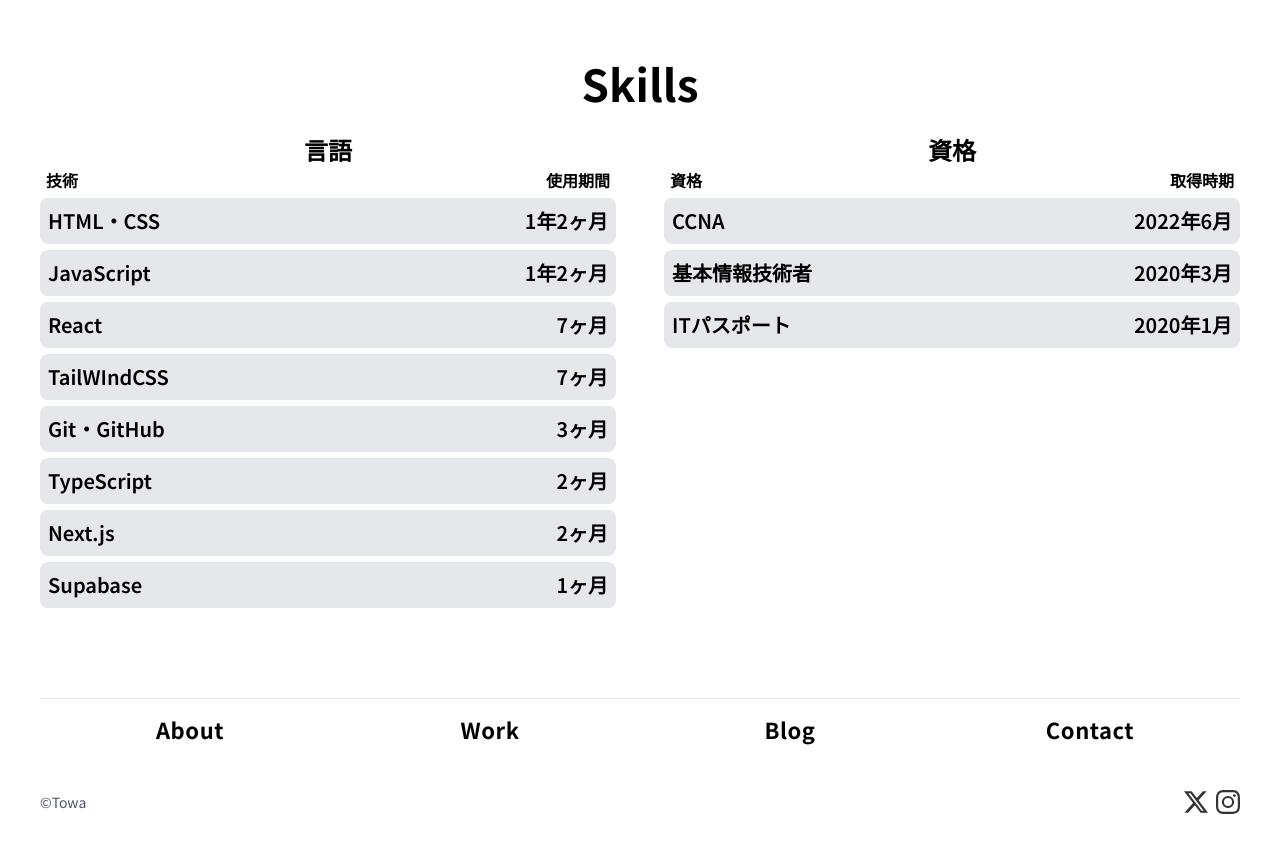
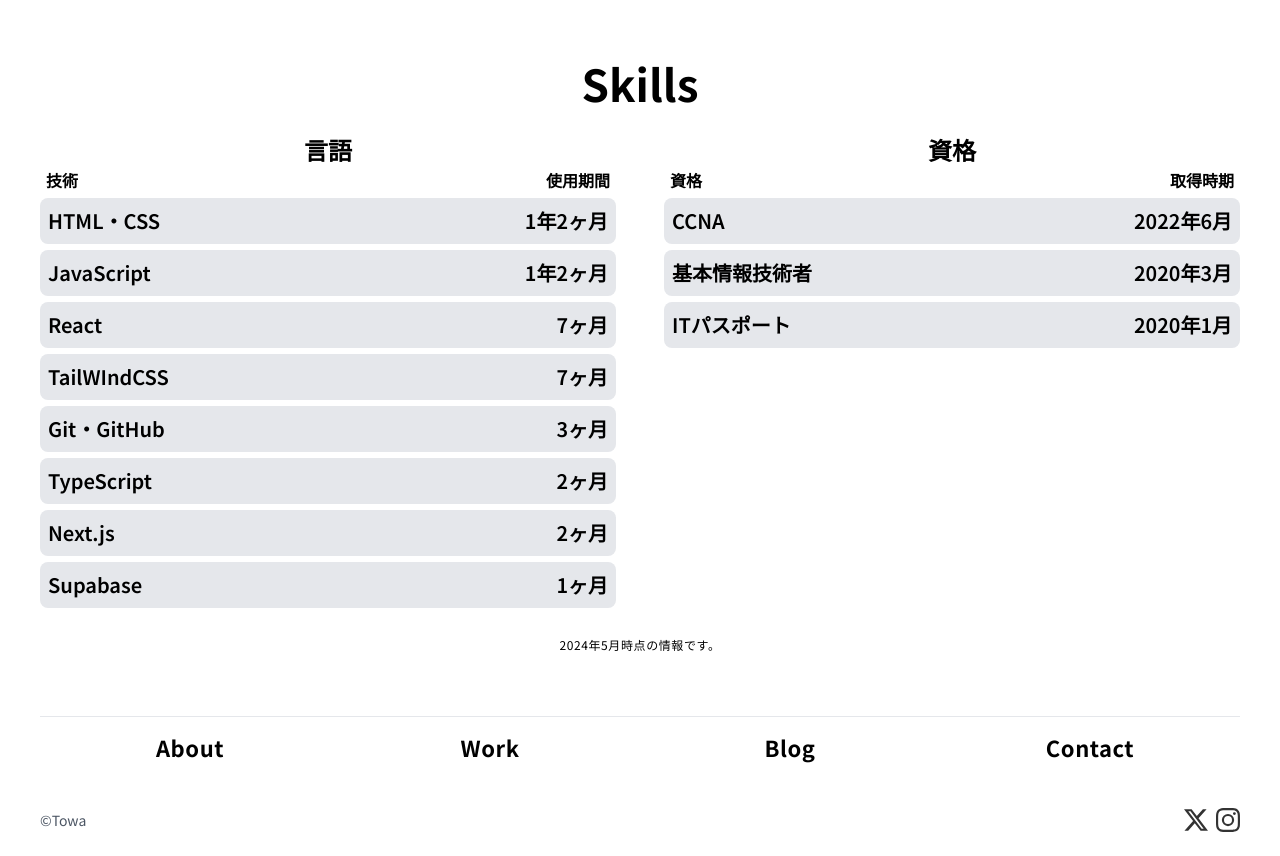
Before and after one commit to gitowa12/my-portfolio-site, a Next.js app: page /about in a window 1280 px wide. Shown: the part 500-1356 px from the top of the page. Built offline with nearby package versions, Linux system fonts and the light colour scheme.

Commit message:
style: 区切り線追加

```diff
--- a/src/app/about/page.tsx
+++ b/src/app/about/page.tsx
@@ -51,7 +51,7 @@ const About = () => {
                 </li>
               </ul>
             </div>
-            <div className="md:w-[48%]">
+            <div className="md:w-[48%] mb-[32px]">
               <p className="text-center font-bold text-[20px] sm:text-[24px]">資格</p>
               <ul className="flex flex-col space-y-[4px] sm:space-y-[6px]">
                 <li className="flex justify-between px-[6px]">
@@ -77,6 +77,7 @@ const About = () => {
               </ul>
             </div>
           </div>
+          <p className="text-[12px] tracking-wider">2024年5月時点の情報です。</p>
         </div>
       </div>
     </>
--- a/src/app/layout.tsx
+++ b/src/app/layout.tsx
@@ -30,7 +30,7 @@ export default function RootLayout({
       <body className={"max-w-[1248px] mx-auto px-6 font-NotoSansJP"}>
         <div className={"fixed z-50 w-full h-full left-0 px-6 invisible"}>
           <div className="relative w-full h-full  max-w-[1200px] mx-auto ">
-            <div className="absolute z-50 top-6 right-0">
+            <div className="invisible md:visible absolute z-50 top-6 right-0 ">
               <FloatMenu></FloatMenu>
             </div>
           </div>
--- a/src/app/top/page.tsx
+++ b/src/app/top/page.tsx
@@ -1,6 +1,7 @@
 import Button from "@/components/Button";
 import Card from "@/components/Card";
 import Profile from "@/components/Profile";
+import SeparatorLine from "@/components/SeparatorLine";
 import { client } from "@/libs/client";
 import { BlogItem, WorkItem } from "@/types/types";
 
@@ -48,6 +49,7 @@ const Top = async () => {
   return (
     <div className="flex flex-col gap-y-[64px] my-[32px] md:my-[48px] lg:my-[62px] md:gap-y-[80px] lg:gap-y-[100px] ">
       <Profile></Profile>
+      <SeparatorLine></SeparatorLine>
       <div className="flex flex-col justify-center items-center">
         <h2 className="text-[40px] font-bold mb-[32px] md:text-[48px] md:mb-[48px] lg:text-[56px]">
           Work
@@ -59,6 +61,7 @@ const Top = async () => {
         </div>
         <Button href="/work"></Button>
       </div>
+      <SeparatorLine></SeparatorLine>
       <div className="flex flex-col justify-center items-center">
         <h2 className="text-[40px] font-bold mb-[32px] md:text-[48px]  md:mb-[48px] lg:text-[56px]">
           Blog
--- /dev/null
+++ b/src/components/SeparatorLine.tsx
@@ -0,0 +1,11 @@
+import React from "react";
+
+const SeparatorLine = () => {
+  return (
+    <>
+      <hr className=" border" />
+    </>
+  );
+};
+
+export default SeparatorLine;
```
